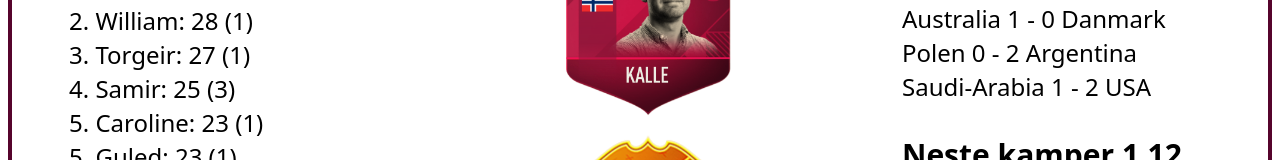
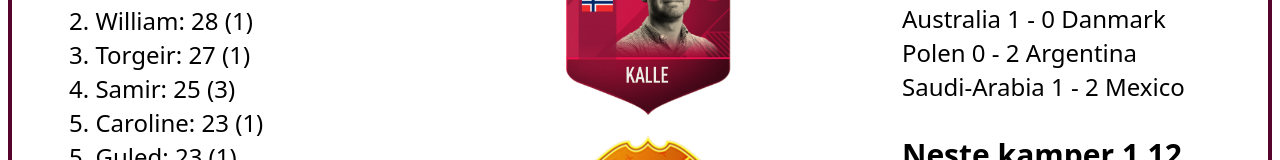
Before and after one commit to kmthorsnes/new-bym-vm-tipping, a React (Vite) app: page / in a window 1280 px wide. Shown: the part 210-370 px from the top of the page. Built offline with nearby package versions, Linux system fonts and the light colour scheme.

Commit message:
✏️ Fix typo

```diff
--- a/src/siste-resultater/SisteResultater.tsx
+++ b/src/siste-resultater/SisteResultater.tsx
@@ -5,19 +5,38 @@ const SisteResultater = () => {
     <table className="table-auto">
       <thead>
         <tr>
-          <th colSpan={2} className="text-3xl text-left">
+          <th colSpan={2} className="text-left text-3xl">
             Siste resultater:
           </th>
         </tr>
       </thead>
       <tbody>
-        <SisteResultatKort hjemmelag="Tunisa" hjemmelagScore={1} bortelag="Frankrike" bortelagScore={0} />
-        <SisteResultatKort hjemmelag="Australia" hjemmelagScore={1} bortelag="Danmark" bortelagScore={0} />
-        <SisteResultatKort hjemmelag="Polen" hjemmelagScore={0} bortelag="Argentina" bortelagScore={2} />
-        <SisteResultatKort hjemmelag="Saudi-Arabia" hjemmelagScore={1} bortelag="USA" bortelagScore={2} />
+        <SisteResultatKort
+          hjemmelag="Tunisa"
+          hjemmelagScore={1}
+          bortelag="Frankrike"
+          bortelagScore={0}
+        />
+        <SisteResultatKort
+          hjemmelag="Australia"
+          hjemmelagScore={1}
+          bortelag="Danmark"
+          bortelagScore={0}
+        />
+        <SisteResultatKort
+          hjemmelag="Polen"
+          hjemmelagScore={0}
+          bortelag="Argentina"
+          bortelagScore={2}
+        />
+        <SisteResultatKort
+          hjemmelag="Saudi-Arabia"
+          hjemmelagScore={1}
+          bortelag="Mexico"
+          bortelagScore={2}
+        />
       </tbody>
     </table>
   );
-
 };
 export default SisteResultater;
```
